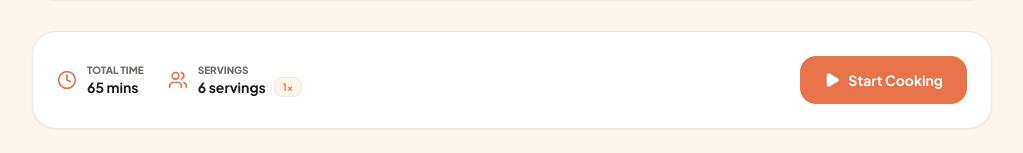
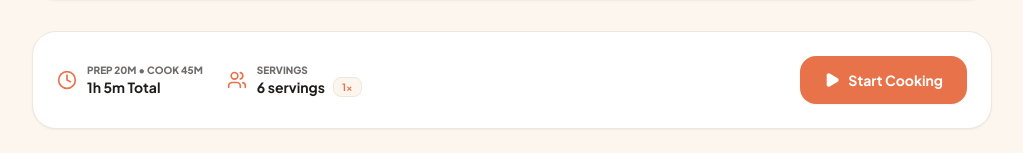
Before and after one commit to nduchecp/cookdish, a Next.js app: page /recipe/spoonacular/sp-jollof-1 in a window 1280 px wide. Shown: the part 459-612 px from the top of the page, without its empty margins (128-1151 px from the left). Built offline with nearby package versions, Linux system fonts and the light colour scheme; no server answers.

Commit message:
fix: format recipe total time with explicit prep/cook breakdown (Prep 25m • Cook 45m • 1h 10m Total)

```diff
--- a/app/recipe/[source]/[id]/RecipeClientView.tsx
+++ b/app/recipe/[source]/[id]/RecipeClientView.tsx
@@ -27,6 +27,14 @@ export function parseStepText(step: string) {
   };
 }
 
+export function formatMinutes(mins: number) {
+  if (!mins || isNaN(mins)) return "30 mins";
+  if (mins < 60) return `${mins} mins`;
+  const hours = Math.floor(mins / 60);
+  const remaining = mins % 60;
+  return remaining > 0 ? `${hours}h ${remaining}m` : `${hours}h`;
+}
+
 export default function RecipeClientView({ recipe, source, id }: RecipeClientViewProps) {
   const [checkedIngredients, setCheckedIngredients] = useState<number[]>([]);
   const [servingsMultiplier, setServingsMultiplier] = useState<number>(1);
@@ -37,6 +45,8 @@ export default function RecipeClientView({ recipe, source, id }: RecipeClientVie
       prev.includes(idx) ? prev.filter((i) => i !== idx) : [...prev, idx]
     );
   };
+
+  const totalTime = recipe.prepTimeMinutes + recipe.cookTimeMinutes;
 
   return (
     <div className="min-h-screen bg-[#FDF6EF] pb-28 sm:pb-12 w-full">
@@ -91,9 +101,11 @@ export default function RecipeClientView({ recipe, source, id }: RecipeClientVie
             <div className="flex items-center gap-2.5">
               <Clock className="w-5 h-5 text-[#E8734A]" />
               <div>
-                <span className="block text-[10px] font-extrabold uppercase text-[#6E6B68]">Total Time</span>
+                <span className="block text-[10px] font-extrabold uppercase text-[#6E6B68]">
+                  Prep {recipe.prepTimeMinutes}m • Cook {recipe.cookTimeMinutes}m
+                </span>
                 <span className="font-bold text-[#1F1D1B]">
-                  {recipe.prepTimeMinutes + recipe.cookTimeMinutes} mins
+                  {formatMinutes(totalTime)} Total
                 </span>
               </div>
             </div>
```
